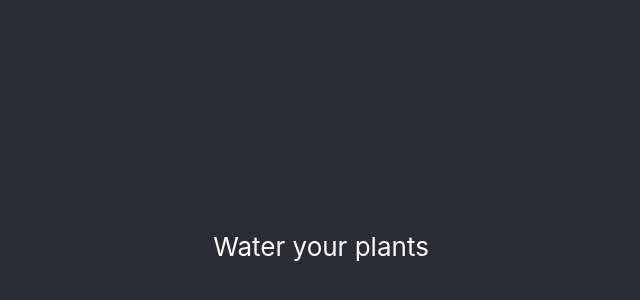
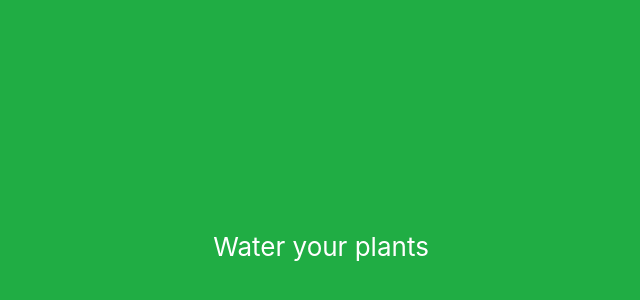
Before and after one commit to CamBlackwell/DesignAssignment2, a React (Create React App) app in the folder assingment2/: page / in a window 1280 px wide. Shown: the part 154-454 px from the top of the page, without its empty margins (319-959 px from the left). Built offline with nearby package versions, Linux system fonts and the light colour scheme.

Commit message:
change background

```diff
--- a/assingment2/src/App.css
+++ b/assingment2/src/App.css
@@ -14,7 +14,7 @@
 }
 
 .App-header {
-  background-color: #282c34;
+  background-color: #20ad44;
   min-height: 100vh;
   display: flex;
   flex-direction: column;
@@ -24,9 +24,7 @@
   color: white;
 }
 
-.App-link {
-  color: #61dafb;
-}
+
 
 @keyframes App-logo-spin {
   from {
```
